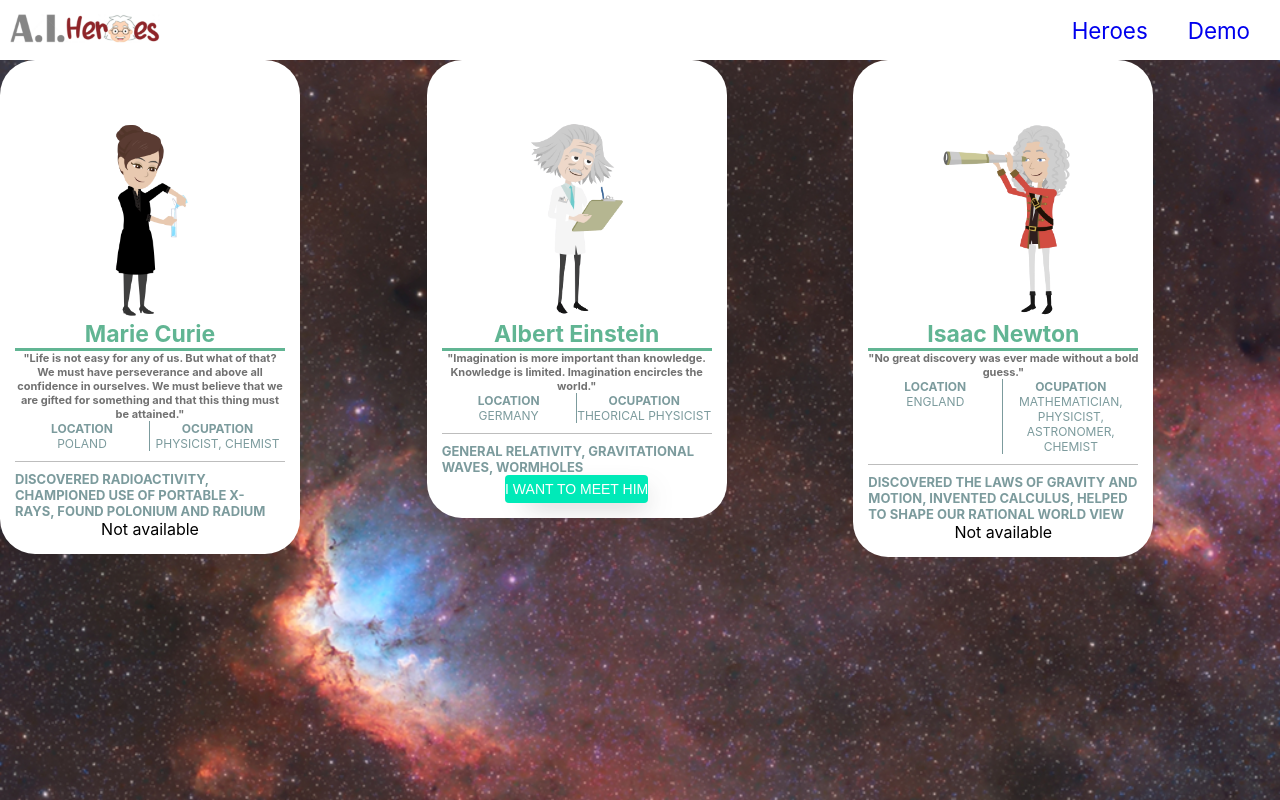
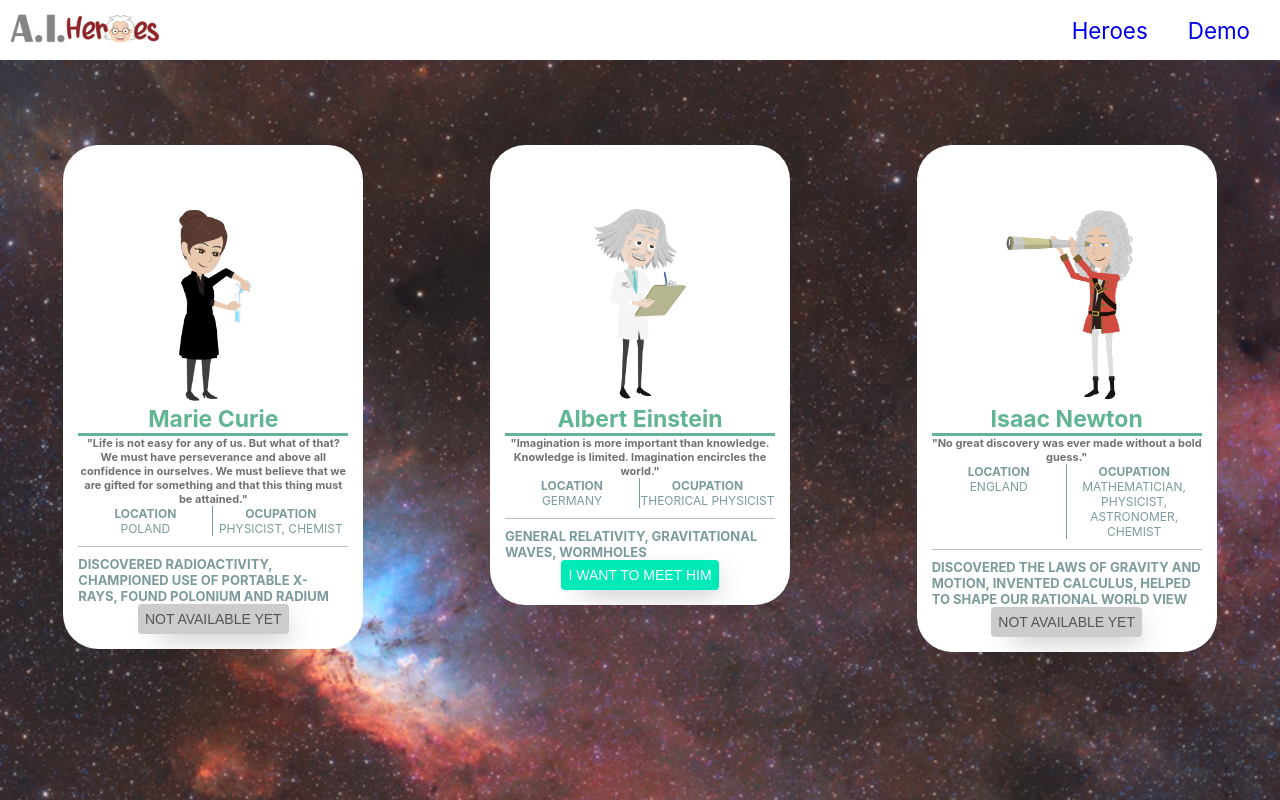
Before and after one commit to JonathanFeller/ai-heroes, a React (Create React App) app: page /heroes in a window 1280 px wide. Built offline with nearby package versions, Linux system fonts and the light colour scheme.

Commit message:
Added stephen hawking + several fixes

```diff
--- a/src/App.css
+++ b/src/App.css
@@ -69,5 +69,9 @@ body {
 }
 
 .item {
+  display: flex;
+  justify-content: center;
+  width: 100%;
+  margin: auto;
   text-align: center;
 }
--- a/src/components/heroes.css
+++ b/src/components/heroes.css
@@ -1,4 +1,5 @@
 .Heroes-container {
+  padding-top: calc((50vh - 60px) / 4);
   background-image: url("../assets/fondo-ingreso2.jpg");
   background-size: cover;
   background-repeat: no-repeat;
@@ -155,12 +156,19 @@ border-right: 1px solid;
   outline: none;
   border: #fff;
   border-radius: 4px;
+  padding: 7px;
   -webkit-box-shadow: 10px 10px 27px -12px rgba(0,0,0,0.75);
   -moz-box-shadow: 10px 10px 27px -12px rgba(0,0,0,0.75);
   box-shadow: 10px 10px 27px -12px rgba(0,0,0,0.75);
   cursor: pointer;
 }
 
+.card-btn button.disabled {
+  color: #555;
+  background: #ccc;
+  cursor: not-allowed;
+}
+
 .image-card img {
   object-fit: contain;
 }
--- a/src/components/heroes.js
+++ b/src/components/heroes.js
@@ -89,6 +89,15 @@ const Heroes = () => {
       occupation: "Mathematician And Human Computer",
       contribuitions: "The first African-American woman to supervise a goup of staff at the center, Machine computers in the early 1960s by teaching herself and her staff, Vaughan crater on the far side of the Moon was named in her honor",
       available: false
+    },
+    {
+      image: './assets/heroes/Hawking.png',
+      name: "Stephen Hawking",
+      quote: "Quiet people have the loudest minds.",
+      location: "England",
+      occupation: "Theoretical Physicist",
+      contribuitions: "Black holes, Relativity theory and Quantum Mechanic, Space-time singularities",
+      available: false
     }
   ];
 
@@ -123,7 +132,9 @@ const Heroes = () => {
             <p>{hero.contribuitions}</p>
           </div>
           <div className="card-btn">
-            {hero.available ? <button type="button" onClick={handleClick}>I want to meet him</button> : <div>Not available</div>}
+            <button className={!hero.available && 'disabled'} type="button" onClick={handleClick}>
+              {hero.available ? "I want to meet him" : "Not available yet"}
+            </button>
           </div>
         </div>
       </div>
```
Also changed, not shown: public/assets/heroes/Hawking.png (added).
